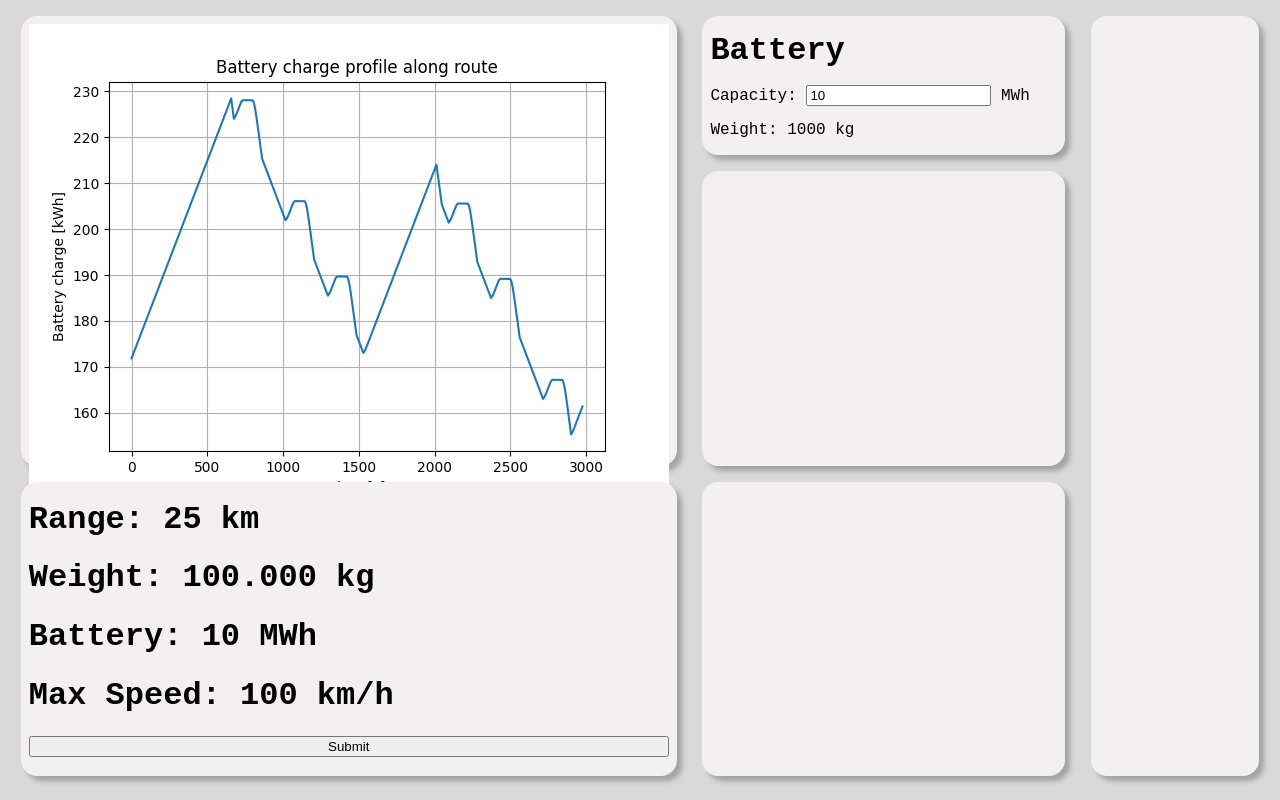
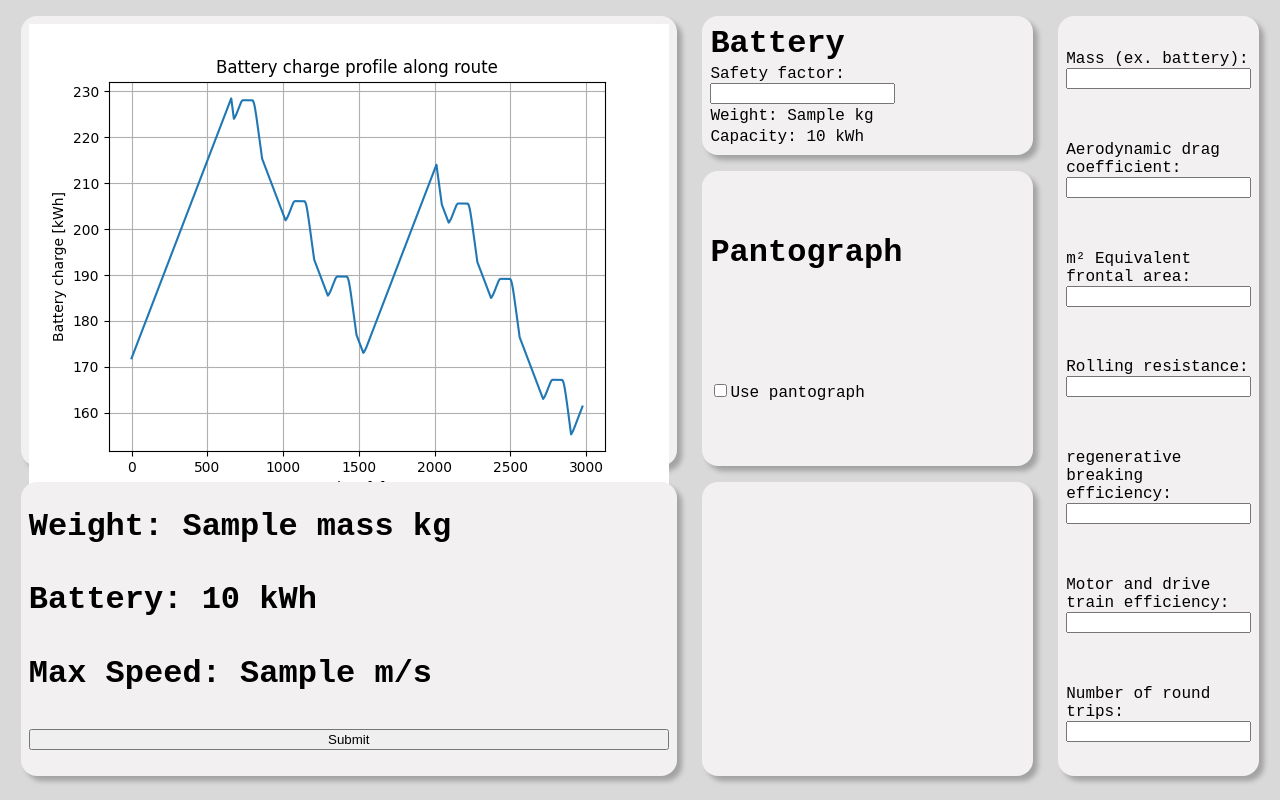
Before and after one commit to danny1722/Electric_Vehicle_System_Design, a Flask app: template templates/main.html in a window 1280 px wide. Run offline with Flask 3, Linux system fonts and the light colour scheme; the template is opened without the code that fills it: most values are stand-ins (such as "Sample title", 1, 10 or a date in 2020); parts of the project's set-up code (start-up, migrations or seed data) failed here and were passed over.

Commit message:
More variables

```diff
--- a/dashboard.py
+++ b/dashboard.py
@@ -1,3 +1,4 @@
+import globals
 from flask import Flask, request, render_template
 from main import main
 
@@ -8,11 +9,40 @@ app = Flask(__name__)
 
 def submit():
     if request.method == 'POST':
-        main()
-        batteryCapacity = request.form['battery-capacity']
-        return render_template('main.html', batteryCapacity=batteryCapacity)
-    return render_template('main.html', batteryCapacity=batteryCapacity)
+        print(request.form)
+        globals.safety_factor = float(request.form['safety_factor'])
+        globals.mass = int(request.form['chassis_mass'])
+        globals.Cd = float(request.form['Cd'])
+        globals.Af = float(request.form['Af'])
+        globals.Cr = float(request.form['Cr'])
+        globals.regen_eff = float(request.form['regen_eff'])
+        globals.motor_eff = float(request.form['motor_eff'])
+        globals.round_trips = int(request.form['round_trips'])
+        if 'using_pantograph' in request.form:
+          globals.using_pantograph = True
+        else:
+          globals.using_pantograph = False
+
+        main(debug = False)
+    batteryMass = int(globals.battery_capacity * 1000 / globals.Li_ion_energy_density)
+    usePantograph=''
+    if globals.using_pantograph:
+      usePantograph = 'checked'
+    return render_template('main.html',
+                           mass = globals.mass + batteryMass,
+                           max_speed=int(globals.max_speed),
+                           batteryCapacityStr=int(globals.battery_capacity),
+                           batteryMass = batteryMass,
+                           safety_factor = globals.safety_factor,
+                           chassis_mass=globals.mass,
+                           Cd = globals.Cd,
+                           Af = globals.Af,
+                           Cr = globals.Cr,
+                           regen_eff = globals.regen_eff,
+                           motor_eff = globals.motor_eff,
+                           round_trips = globals.round_trips,
+                           using_pantograph = usePantograph)
 
 if __name__ == '__main__':
-    batteryCapacity = 0
+    main(debug = False)
     app.run(debug=True)
--- a/globals.py
+++ b/globals.py
@@ -10,6 +10,7 @@ max_speed = 120 / 3.6   # m/s
 safety_factor = 0.2     # Safety factor for how much power remains at the end of the day
 round_trips = 19    # Number of round trips to be made in a single day
 dt = 0.1             # Time step for simulation
+using_pantograph = True
 
 # Acceleration and deceleration profile parameters
 initial_dec = 0.6  # m/s²
@@ -24,3 +25,6 @@ final_acc = 0.1  # m/s²
 Li_ion_energy_density = 234     # Wh/kg
 Li_ion_charge_rate = 0.9      # W/Wh
 Li_ion_discharge_rate = 9    # W/Wh
+
+#Calculated
+battery_capacity = 0
--- a/templates/main.html
+++ b/templates/main.html
@@ -14,20 +14,32 @@
           <img src="{{ url_for('static', filename='batteryProfile.png') }}" />
         </div>
         <div class="info module">
-          <h1>Range: 25 km</h1>
-          <h1>Weight: 100.000 kg</h1>
-          <h1>Battery: {{ batteryCapacity }} MWh</h1>
-          <h1>Max Speed: 100 km/h</h1>
+          <!-- <h1>Range: 25 km</h1> -->
+          <h1>Weight: {{ mass }} kg</h1>
+          <h1>Battery: {{ batteryCapacityStr }} kWh</h1>
+          <h1>Max Speed: {{ max_speed }} m/s</h1>
           <input type="submit" value="Submit" />
         </div>
         <div class="battery module">
           <h1>Battery</h1>
-          <label>Capacity: <input type="number" name="battery-capacity" id="battery-capacity" value="{{batteryCapacity}}" /> MWh</label>
-          <p>Weight: 1000 kg</p>
+          <label>Safety factor: <input type="number" name="safety_factor" id="safety_factor" value="{{ safety_factor }}" step="0.05" /></label>
+          <p>Weight: {{batteryMass}} kg</p>
+          <p>Capacity: {{batteryCapacityStr}} kWh</p>
         </div>
-        <div class="b module"></div>
+        <div class="b module">
+          <h1>Pantograph</h1>
+          <label><input type="checkbox" name="using_pantograph" id="using_pantograph" {{ using_pantograph }} />Use pantograph</label>
+        </div>
         <div class="c module"></div>
-        <div class="d module"></div>
+        <div class="d module">
+          <label>Mass (ex. battery): <input type="number" name="chassis_mass" id="chassis_mass" value="{{ chassis_mass }}" step="1" /></label>
+          <label>Aerodynamic drag coefficient: <input type="number" name="Cd" id="Cd" value="{{ Cd }}" step="0.01" /></label>
+          <label>m² Equivalent frontal area: <input type="number" name="Af" id="Af" value="{{ Af }}" step="0.01" /></label>
+          <label>Rolling resistance: <input type="number" name="Cr" id="Cr" value="{{ Cr }}" step="0.01" /></label>
+          <label>regenerative breaking efficiency: <input type="number" name="regen_eff" id="regen_eff" value="{{ regen_eff }}" step="0.01" /></label>
+          <label>Motor and drive train efficiency: <input type="number" name="motor_eff" id="motor_eff" value="{{ motor_eff }}" step="0.01" /></label>
+          <label>Number of round trips: <input type="number" name="round_trips" id="round_trips" value="{{ round_trips }}" step="0.01" /></label>
+        </div>
       </div>
     </form>
   </body>
```
Also changed, not shown: main.py (+49 -43 lines), simulation.py (+7 -5 lines).
